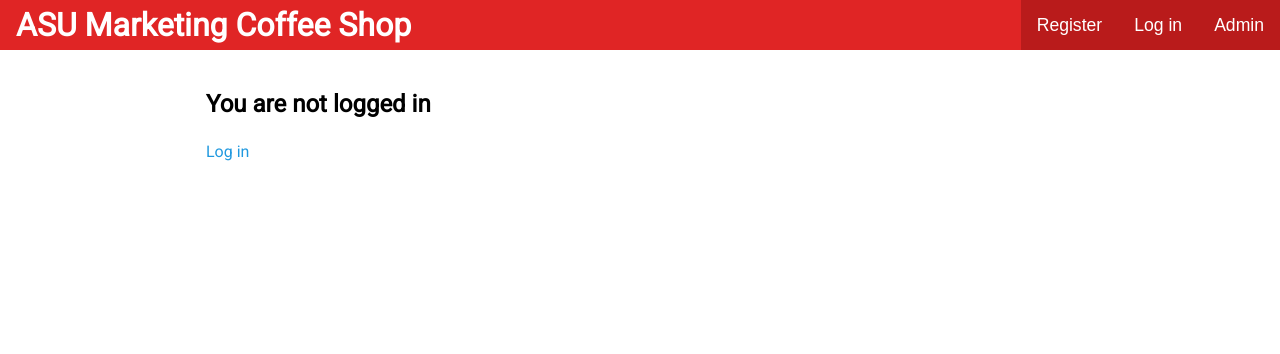
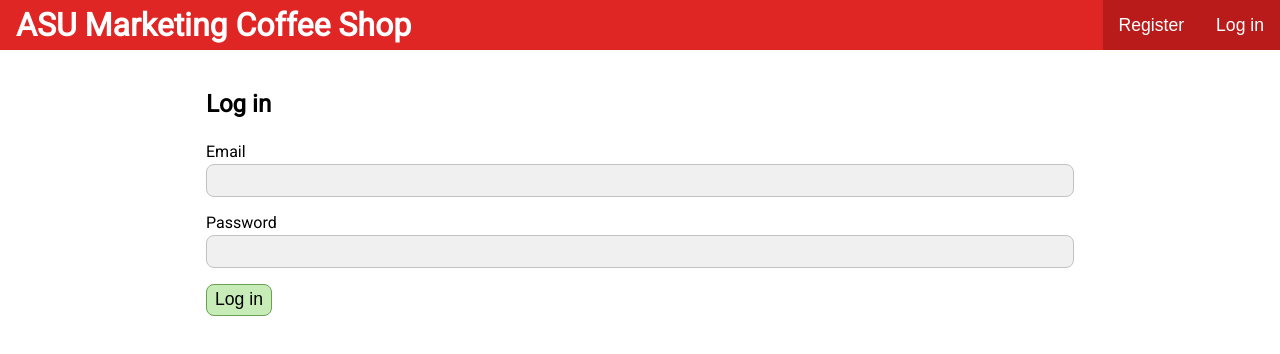
Before and after one commit to jared-peterson50/cpma_front, a React (Create React App) app: page / in a window 1280 px wide. Shown: the top 354 px of the page. Built offline with nearby package versions, Linux system fonts and the light colour scheme; no server answers.

Commit message:
regular user and admin working correctly

```diff
--- a/src/App.js
+++ b/src/App.js
@@ -7,7 +7,6 @@
 import Register from "./components/auth/Register";
 import UserContext from "./context/UserContext";
 import Admin from './components/auth/Admin';
-import AdminSucess from './components/auth/AdminSucess';
 import ScoreBoard from './components/pages/ScoreBoard';
 import Coffee from './components/pages/Coffee';
 import Team from './components/pages/Team';
@@ -71,7 +70,6 @@
               <Route path="/login" component={Login} />
               <Route path="/register" component={Register} />
               <Route path="/admin" component={Admin} />
-              <Route path="/adminsuccess" component={AdminSucess} />
               <Route path ="/scoreboard" component={ScoreBoard}/>
               <Route path="/team" component={Team} />
               <Route path="/coffee" component={Coffee} />
--- a/src/components/auth/Admin.js
+++ b/src/components/auth/Admin.js
@@ -1,71 +1,15 @@
-import React, { useState, useContext } from "react";
-import { useHistory } from "react-router-dom";
+import React, { useContext } from 'react'
+import Login from "../auth/Login";
 import UserContext from "../../context/UserContext";
-import Axios from "axios";
-import ErrorNotice from "../misc/ErrorNotice";
 
 export default function Admin() {
-  //const [email, setEmail] = useState();
-  //const [password, setPassword] = useState();
-  const [error, setError] = useState();
-
-  const {userData} = useContext(UserContext);
-  const history = useHistory();
-
-  const submit = async (e) => {
-    e.preventDefault();
-    try {
-      //const loginUser = { email, password };
-
-      const loginRes = await Axios.get("http://13.59.217.78:3000/users/admin", {
-          headers: { "x-auth-token": userData.token },
-        });
-      //setUserData({
-      //  token: loginRes.data.token,
-      //  user: loginRes.data.user,
-      //  role: loginRes.data.role,
-      //});
-      localStorage.setItem("auth-token", loginRes.data.token);
-      history.push("/adminsuccess");
-    } catch (err) {
-      console.log("had an error");
-      err.response.data.msg && setError(err.response.data.msg);
-    }
-  };
-  return (
-    <div className="page">
-      <h2>Log in</h2>
-      {error && (
-        <ErrorNotice message={error} clearError={() => setError(undefined)} />
-      )}
-      <form className="form" onSubmit={submit}>
-        <label htmlFor="login-email">Email</label>
-        <input
-          id="login-email"
-          type="email"
-
-        />
-
-        <label htmlFor="login-password">Password</label>
-        <input
-          id="login-password"
-          type="password"
-        />
-
-        <input type="submit" value="Log in" />
-      </form>
-    </div>
-  );
+  const { userData } = useContext(UserContext);
+    //if no user data then login, if logged in but not admin role, print not an admin
+    //if admin print welcome to admin page future admin stuff
+    if(!userData.user)
+        return <Login/>
+    if(userData.user.role === "admin")
+        return <div>Welcome to the Admin page</div>
+    if(userData.user)
+        return  <h2>not an admin </h2>
 }
-
-/*
-import React from 'react'
-
-export default function Admin() {
-    return (
-        <div>
-            welcome to admin
-        </div>
-    )
-}
-*/
--- a/src/components/auth/AdminSucess.js
+++ /dev/null
@@ -1,9 +0,0 @@
-import React from 'react'
-
-export default function AdminSucess() {
-    return (
-        <div>
-            future home of admin stuff
-        </div>
-    )
-}
--- a/src/components/auth/AuthOptions.js
+++ b/src/components/auth/AuthOptions.js
@@ -1,7 +1,6 @@
 import React, { useContext } from "react";
 import { useHistory } from "react-router-dom";
 import UserContext from "../../context/UserContext";
-
 export default function AuthOptions() {
   const { userData, setUserData } = useContext(UserContext);
 
@@ -19,6 +18,7 @@
       user: undefined,
     });
     localStorage.setItem("auth-token", "");
+
   };
 //if the user is logged in render the coffee,teams,scoreboard,logout buttons
 //else render login, admin, register buttons
@@ -28,13 +28,14 @@
       <button onClick={coffee}>Coffee</button>
       <button onClick={team}>Teams</button>
       <button onClick={scoreboard}>Scoreboard</button>
+      <button onClick={admin}>Admin</button>
       <button onClick={logout}>Log out</button>
       </>
       ) : (
         <>
           <button onClick={register}>Register</button>
           <button onClick={login}>Log in</button>
-          <button onClick={admin}>Admin</button>
+
         </>
       )}
     </nav>
--- a/src/components/auth/Login.js
+++ b/src/components/auth/Login.js
@@ -3,43 +3,31 @@
 import UserContext from "../../context/UserContext";
 import Axios from "axios";
 import ErrorNotice from "../misc/ErrorNotice";
-//normal user
-//test1@test.com
-//password
 
-//admin user
-//admin@asu.edu
-//password
-
-//<button onClick ={() => setCount(count +1)}>count: {count}</button>
-//<div>user data: {setUserData.user}</div>
 export default function Login() {
   const [email, setEmail] = useState();
   const [password, setPassword] = useState();
   const [error, setError] = useState();
 
-  const {userData, setUserData } = useContext(UserContext);
+  const {setUserData } = useContext(UserContext);
 
   const history = useHistory();
 
   const submit = async (e) => {
     e.preventDefault();
     try {
+      //
+      //"http://54.244.181.135:3000/users/login",
       const loginUser = { email, password };
       const loginRes = await Axios.post(
-        "http://54.244.181.135:3000/users/login",
+        "http://localhost:5000/users/login",
         loginUser
       );
-      console.log("loginRes.data.token: " + loginRes.data.token);
-      console.log(userData);
-      console.log("from user");
-      console.log(userData.user);
+
       setUserData({
         token: loginRes.data.token,
         user: loginRes.data.user,
-        role: "yep"
       });
-      console.log(userData);
       localStorage.setItem("auth-token", loginRes.data.token);
       history.push("/");
     } catch (err) {
--- a/src/components/auth/Register.js
+++ b/src/components/auth/Register.js
@@ -9,6 +9,7 @@
   const [password, setPassword] = useState();
   const [passwordCheck, setPasswordCheck] = useState();
   const [displayName, setDisplayName] = useState();
+  const [teamName, setTeamName] = useState();
   const [error, setError] = useState();
 
   const { setUserData } = useContext(UserContext);
@@ -16,17 +17,19 @@
 
   const submit = async (e) => {
     e.preventDefault();
-
+//await Axios.post("http://54.244.181.135:3000/users/register", newUser);
+//const loginRes = await Axios.post("http://54.244.181.135:3000/users/login", {
     try {
-      const newUser = { email, password, passwordCheck, displayName };
-      await Axios.post("http://54.244.181.135:3000/users/register", newUser);
-      const loginRes = await Axios.post("http://54.244.181.135:3000/users/login", {
+      const newUser = { email, password, passwordCheck, displayName,teamName };
+      await Axios.post("http://localhost:5000/users/register", newUser);
+      const loginRes = await Axios.post("http://localhost:5000/users/login", {
         email,
         password,
       });
       setUserData({
         token: loginRes.data.token,
         user: loginRes.data.user,
+
       });
       localStorage.setItem("auth-token", loginRes.data.token);
       history.push("/");
@@ -67,6 +70,12 @@
           type="text"
           onChange={(e) => setDisplayName(e.target.value)}
         />
+        <label htmlFor="register-team-name">Team name</label>
+        <input
+          id="register-team-name"
+          type="text"
+          onChange={(e) => setTeamName(e.target.value)}
+        />
 
         <input type="submit" value="Register" />
       </form>
--- a/src/components/pages/Coffee.js
+++ b/src/components/pages/Coffee.js
@@ -1,36 +1,13 @@
 import React, { useContext } from 'react'
-//need userContext and link for protecting route
 import UserContext from "../../context/UserContext";
-import { Link } from "react-router-dom";
+import Login from "../auth/Login";
+
 export default function Coffee() {
-    /*to do protect routes we need the following
-    import {useContext} import from react;
-    UserContext from "../../context/UserContext";
-    import { Link } from "react-router-dom";
-    ----
     const { userData } = useContext(UserContext);
-    then inside the main div we will have the following that renders the page else
-    links back to login since they are not logged in
-    {userData.user ? (
-            <h1>Welcome {userData.user.displayName} to the coffee page </h1>
-            ) : (
-            <>
-            <h2>You are not logged in</h2>
-            <Link to="/login">Log in</Link>
-            </>
-      )}
-    */
-    const { userData } = useContext(UserContext);
+    if(!userData.user)
+        return <Login/>
     return (
         <div>
-            {userData.user ? (
-            <h1>Welcome {userData.user.displayName} to the coffee page </h1>
-            ) : (
-            <>
-            <h2>You are not logged in</h2>
-            <Link to="/login">Log in</Link>
-            </>
-      )}
-        </div>
+            <h1>Welcome {userData.user.displayName} to the coffee page </h1></div>
     )
 }
--- a/src/components/pages/Home.js
+++ b/src/components/pages/Home.js
@@ -1,20 +1,15 @@
 import React, { useContext } from "react";
-import { Link } from "react-router-dom";
 import UserContext from "../../context/UserContext";
+import Admin from '../auth/Admin';
+import Login from "../auth/Login";
 
 export default function Home() {
   const { userData } = useContext(UserContext);
 
-  return (
-    <div className="page">
-      {userData.user ? (
-        <h1>Welcome {userData.user.displayName}</h1>
-      ) : (
-        <>
-          <h2>You are not logged in</h2>
-          <Link to="/login">Log in</Link>
-        </>
-      )}
-    </div>
-  );
+  if(!userData.user)
+    return <Login/>
+  if(userData.user.role === "admin")
+    return <Admin/>
+  if(userData.user)
+    return <h1>Welcome {userData.user.displayName} to the Home page </h1>
 }
--- a/src/components/pages/ScoreBoard.js
+++ b/src/components/pages/ScoreBoard.js
@@ -1,20 +1,14 @@
 import React from 'react'
 import {useContext} from 'react';
 import UserContext from "../../context/UserContext";
-import { Link } from "react-router-dom";
+import Login from "../auth/Login";
+
 export default function ScoreBoard() {
     const { userData } = useContext(UserContext);
-
+    if(!userData.user)
+        return <Login/>
     return (
         <div>
-            {userData.user ? (
-            <h1>Welcome {userData.user.displayName} to the scoreBoard page </h1>
-            ) : (
-            <>
-            <h2>You are not logged in</h2>
-            <Link to="/login">Log in</Link>
-            </>
-      )}
-        </div>
+            <h1>Welcome {userData.user.displayName} to the scoreboard page </h1></div>
     )
 }
--- a/src/components/pages/Team.js
+++ b/src/components/pages/Team.js
@@ -1,21 +1,14 @@
 import React from 'react'
 import {useContext} from 'react';
 import UserContext from "../../context/UserContext";
-import { Link } from "react-router-dom";
+import Login from "../auth/Login";
 
 export default function Team() {
     const { userData } = useContext(UserContext);
-
+    if(!userData.user)
+        return <Login/>
     return (
         <div>
-            {userData.user ? (
-            <h1>Welcome {userData.user.displayName} to the team page </h1>
-            ) : (
-            <>
-            <h2>You are not logged in</h2>
-            <Link to="/login">Log in</Link>
-            </>
-      )}
-        </div>
+            <h1>Welcome {userData.user.displayName} to the team page </h1></div>
     )
 }
```
Also changed, not shown: 10-6 notes.txt (added).
